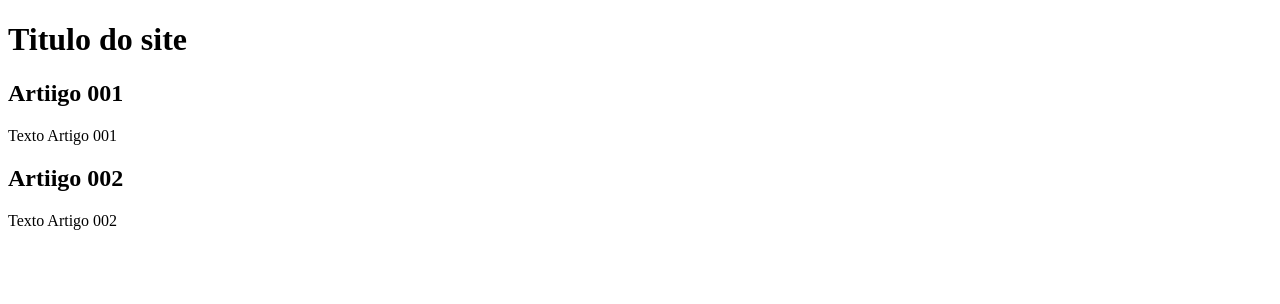
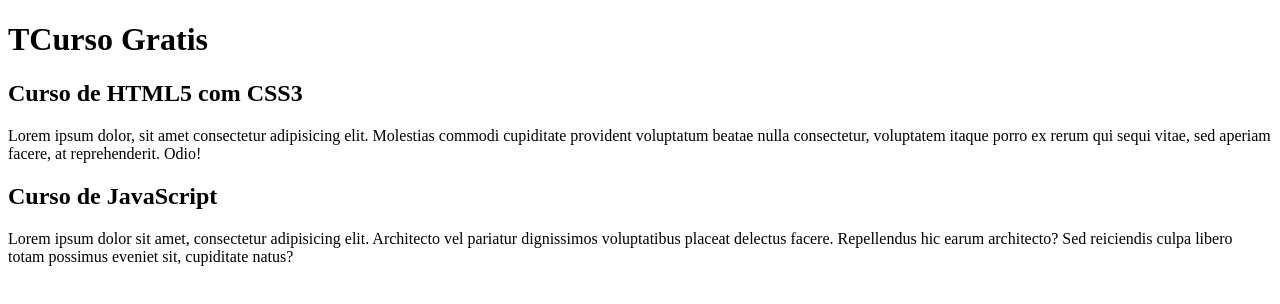
Before and after one commit to MatthewBailerDemmer/projeto-site, a plain HTML site: page index.html in a window 1280 px wide. Drawn offline with Linux system fonts and the light colour scheme.

Commit message:
comecei a escrever o conteudo

```diff
--- a/index.html
+++ b/index.html
@@ -8,14 +8,14 @@
 <body>
     <main>
         <header>
-            <h1>Titulo do site</h1>
+            <h1>TCurso Gratis</h1>
             <article>
-                <h2>Artiigo 001</h2>
-                <p>Texto Artigo 001</p>
+                <h2>Curso de HTML5 com CSS3</h2>
+                <p>Lorem ipsum dolor, sit amet consectetur adipisicing elit. Molestias commodi cupiditate provident voluptatum beatae nulla consectetur, voluptatem itaque porro ex rerum qui sequi vitae, sed aperiam facere, at reprehenderit. Odio!</p>
             </article>
             <article>
-                <h2>Artiigo 002</h2>
-                <p>Texto Artigo 002</p>
+                <h2>Curso de JavaScript</h2>
+                <p>Lorem ipsum dolor sit amet, consectetur adipisicing elit. Architecto vel pariatur dignissimos voluptatibus placeat delectus facere. Repellendus hic earum architecto? Sed reiciendis culpa libero totam possimus eveniet sit, cupiditate natus?</p>
             </article>
         </header>
     </main>
```
